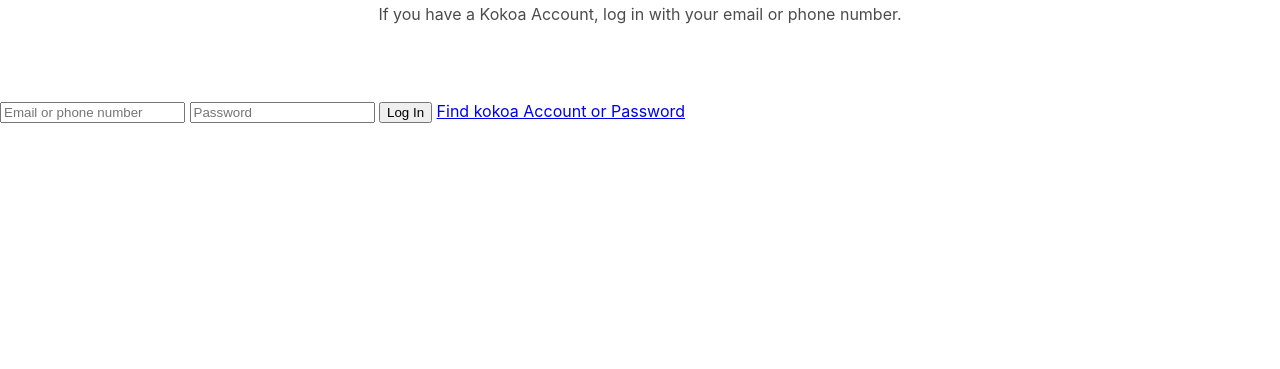
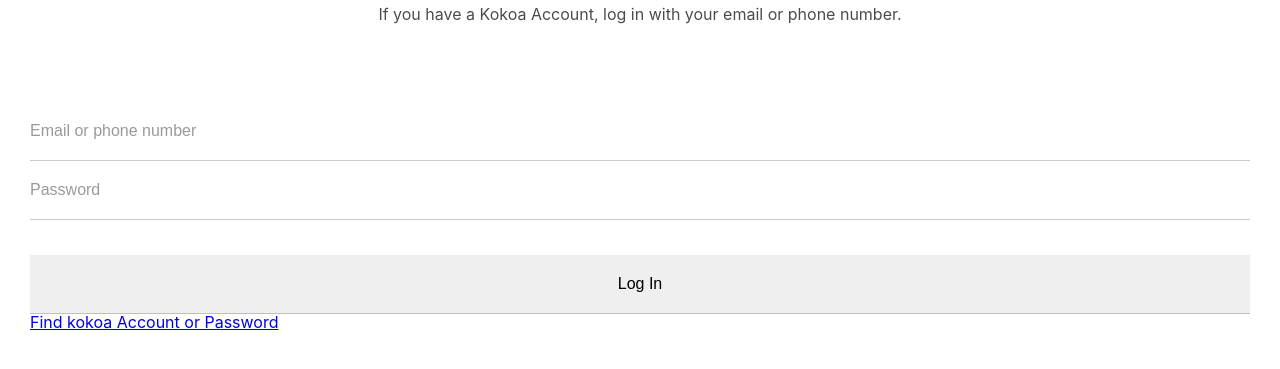
Before and after one commit to leegeepum/kokoa-clone-2020, a plain HTML site: page index.html in a window 1280 px wide. Shown: the part 155-524 px from the top of the page. Drawn offline with Linux system fonts and the light colour scheme.

Commit message:
6.7 Log In Form part One

```diff
--- a/css/reset.css
+++ b/css/reset.css
@@ -127,3 +127,6 @@ table {
   border-collapse: collapse;
   border-spacing: 0;
 }
+input:focus {
+  outline: none;
+}
--- a/css/styles.css
+++ b/css/styles.css
@@ -1,4 +1,5 @@
 @import "reset.css";
+@import "variables.css";
 @import "status-bar.css";
 
 body {
@@ -21,3 +22,24 @@ body {
   width: 55%;
   opacity: 0.7;
 }
+#login-form {
+  display: flex;
+  flex-direction: column;
+  margin: 0px 30px;
+}
+#login-form input {
+  border: none;
+  font-size: 16px;
+  padding: 20px 0;
+  border-bottom: 1px solid rgba(0, 0, 0, 0.2);
+  transition: border-color 0.3s ease-in-out;
+}
+#login-form > :nth-child(3) {
+  margin-top: 35px;
+}
+#login-form input::placeholder {
+  color: rgba(0, 0, 0, 0.4);
+}
+#login-form input:focus {
+  border-color: var(--yellow);
+}
--- /dev/null
+++ b/css/variables.css
@@ -0,0 +1,3 @@
+:root {
+  --yellow: #fae100;
+}
```
